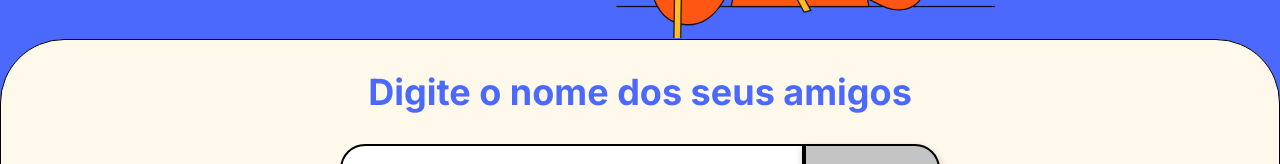
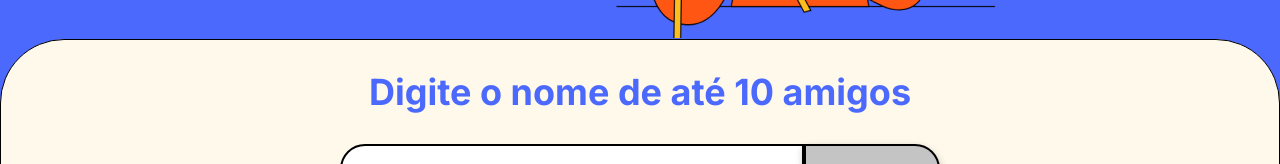
Before and after one commit to jackmarques/challenge-amigo-secreto_pt-main, a plain HTML site: page index.html in a window 1280 px wide. Shown: the part 281-445 px from the top of the page. Drawn offline with Linux system fonts and the light colour scheme.

Commit message:
Update index.html
Adicionado valor do limite de amigos ao titulo do input

```diff
--- a/index.html
+++ b/index.html
@@ -18,7 +18,7 @@
         </header>
 
         <section class="input-section">
-            <h2 class="section-title">Digite o nome dos seus amigos</h2>
+            <h2 class="section-title">Digite o nome de até 10 amigos</h2>
             <div class="input-wrapper">
                 <input type="text" id="amigo" class="input-name" placeholder="Digite um nome" autocomplete="off">
                 <button class="button-add" onclick="adicionarAmigo()">Adicionar</button>
```
